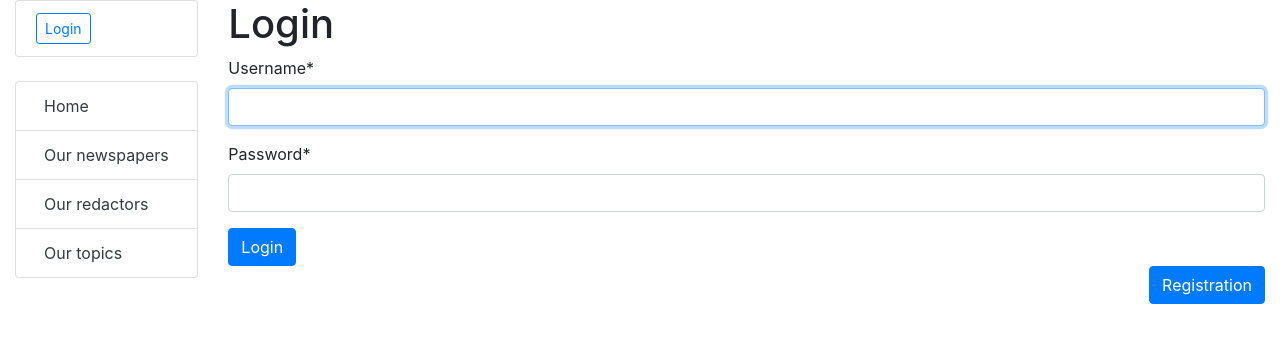
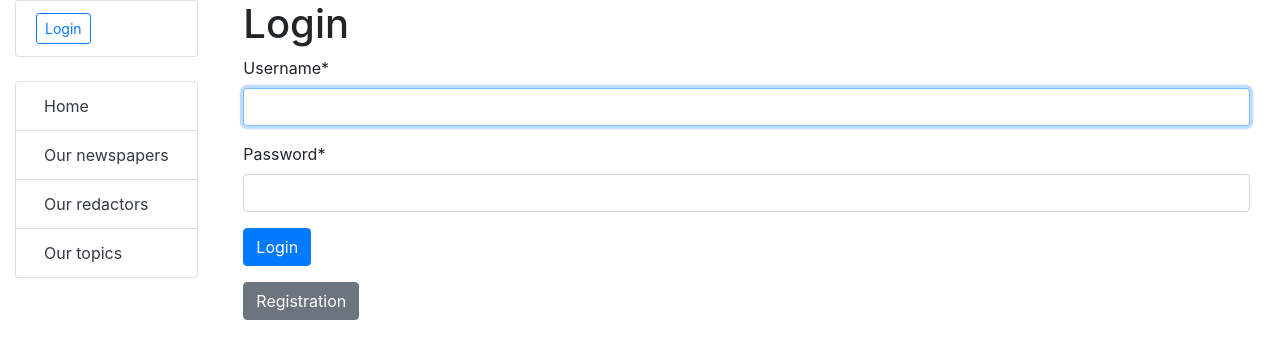
Before and after one commit to Dobryk12/print-phrase, a Django app: page /accounts/login/ in a window 1280 px wide. Shown: the top 359 px of the page. Run offline with Django 5.2, Linux system fonts and the light colour scheme; some libraries are stand-ins or nearby versions.

Commit message:
make registration view better

```diff
--- a/templates/registration/login.html
+++ b/templates/registration/login.html
@@ -2,25 +2,31 @@
 {% load crispy_forms_filters %}
 
 {% block content %}
-
+<div class="container">
     {% if form.errors %}
-  <p>Your username and password didn't match. Please try again.</p>
+    <div class="alert alert-danger" role="alert">
+        Your username and password didn't match. Please try again.
+    </div>
     {% endif %}
 
     <h1>Login</h1>
 
     {% if next %}
-  <p>Please login to see this page.</p>
+    <div class="alert alert-info" role="alert">
+        Please login to see this page.
+    </div>
     {% endif %}
 
     <form method="post" action="{% url 'login' %}">
         {% csrf_token %}
         {{ form|crispy }}
 
-  <input type="submit" value="Login" class="btn btn-primary" />
+        <button type="submit" class="btn btn-primary">Login</button>
         <input type="hidden" name="next" value="{{ next }}" />
     </form>
-  <div class="d-flex justify-content-end">
-    <a href="{% url "press:redactor-create" %}" class="btn btn-primary">Registration</a>
+
+    <div class="d-flex justify-content-between mt-3">
+        <a href="{% url 'press:redactor-create' %}" class="btn btn-secondary">Registration</a>
+    </div>
 </div>
 {% endblock %}
```
Lines whose indentation alone changed are shown as unchanged.
